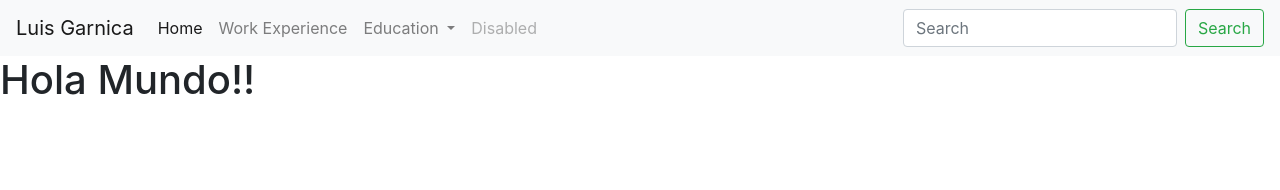
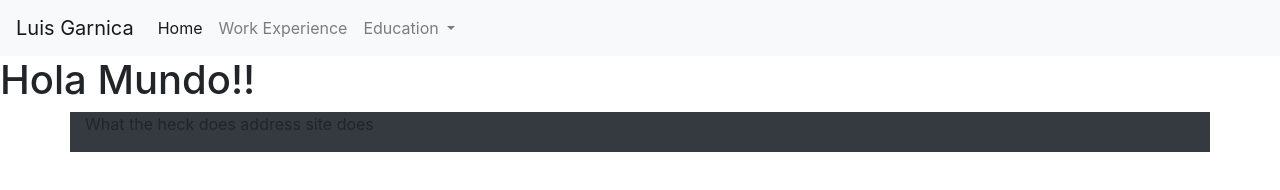
Before and after one commit to garlop/garlop.github.io, a website: page index.html in a window 1280 px wide. Drawn offline with nearby package versions, Linux system fonts and the light colour scheme.

```diff
--- a/index.html
+++ b/index.html
@@ -30,17 +30,20 @@
                             <a class="dropdown-item" href="#">Something else here</a>
                           </div>
                         </li>
-                        <li class="nav-item">
-                          <a class="nav-link disabled" href="#" tabindex="-1" aria-disabled="true">Disabled</a>
-                        </li>
                       </ul>
-                      <form class="form-inline my-2 my-lg-0">
-                        <input class="form-control mr-sm-2" type="search" placeholder="Search" aria-label="Search">
-                        <button class="btn btn-outline-success my-2 my-sm-0" type="submit">Search</button>
-                      </form>
                     </div>
                   </nav>
         <h1>Hola Mundo!!</h1>
+
+        <footer>
+            <div class="container bg-dark">
+                <div class="row">
+                    <div class="col-12 col-6-sm">
+                        <address>What the heck does address site does</address>
+                    </div>
+                </div>
+            </div>
+        </footer>
 
         <script src="node_modules/jquery/dist/jquery.slim.min.js"></script>
         <script src="node_modules/popper.js/dist/umd/popper.min.js"></script>
```
